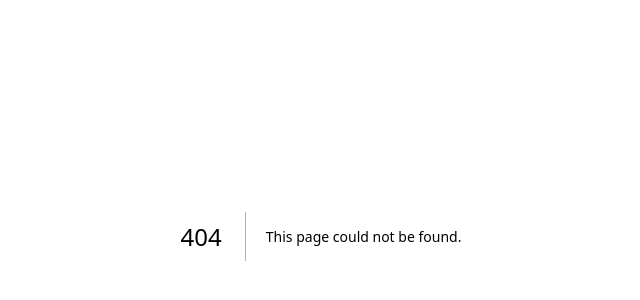
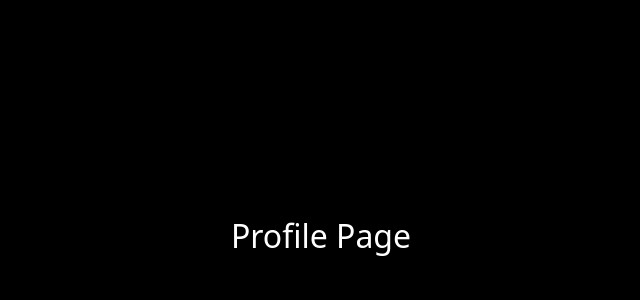
Before and after one commit to Gokhan1979/flammode-shop, a Next.js app: page /profile in a window 1280 px wide. Before the commit this address had no page. Shown: the part 164-464 px from the top of the page, without its empty margins (319-959 px from the left). Built offline with nearby package versions, Linux system fonts and the light colour scheme.

Commit message:
Create ProfilePage component with basic layout

```diff
--- /dev/null
+++ b/app/profile/page.tsx
@@ -0,0 +1,7 @@
+export default function ProfilePage() {
+  return (
+    <div style={{background:'black',color:'white',minHeight:'100vh',display:'flex',alignItems:'center',justifyContent:'center'}}>
+      <h1 style={{fontSize:32}}>Profile Page</h1>
+    </div>
+  )
+}
```
